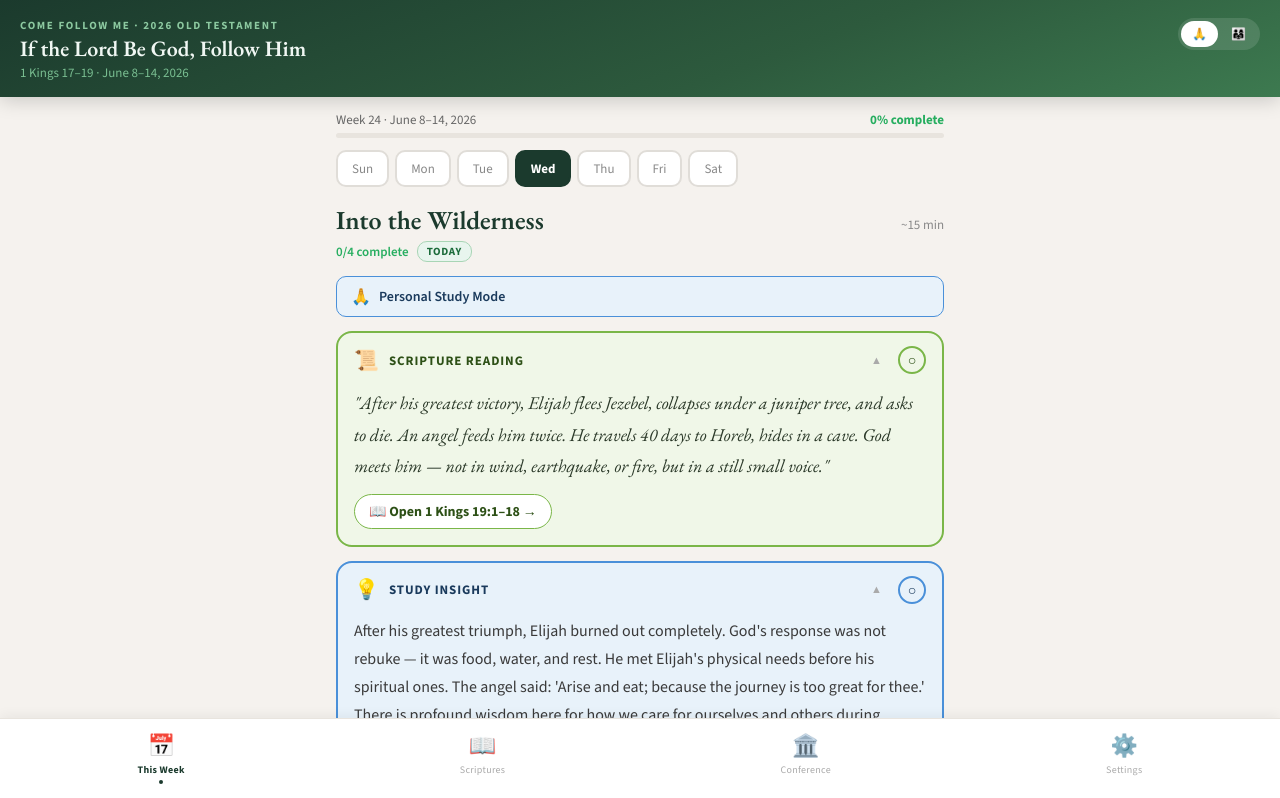
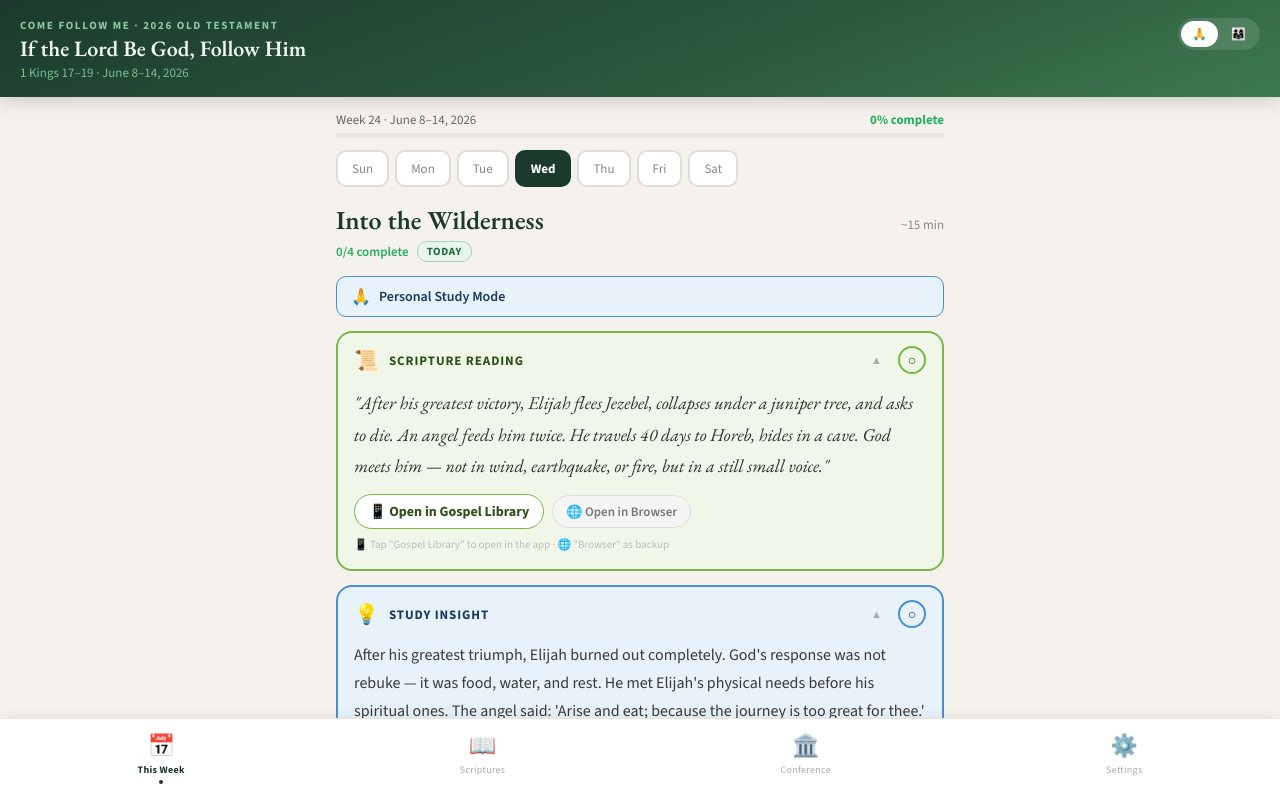
Before and after one commit to mbennett76/come-follow-me-app, a React (Vite) app: page / in a window 1280 px wide. Shown: the top 798 px of the page. Built offline with nearby package versions, Linux system fonts and the light colour scheme.

Commit message:
Gospel Library scripture links

```diff
--- a/src/components/ContentCard.jsx
+++ b/src/components/ContentCard.jsx
@@ -50,13 +50,32 @@ export default function ContentCard({ item, completed, onToggle, studyMode }) {
               fontFamily: "'EB Garamond', serif", fontSize: 18,
               lineHeight: 1.75, color: "#2A3828", fontStyle: "italic", margin: "0 0 12px",
             }}>"{item.text}"</p>
-            <a href={item.url} target="_blank" rel="noreferrer" style={{
-              display: "inline-flex", alignItems: "center", gap: 6,
-              fontSize: 14, fontWeight: 700, color: cfg.color,
-              background: "#fff", border: `1.5px solid ${cfg.border}`,
-              padding: "7px 14px", borderRadius: 20, textDecoration: "none",
+            <div style={{ display: "flex", gap: 8, flexWrap: "wrap", alignItems: "center" }}>
+              {/* Primary: Gospel Library deep link — opens app on phone */}
+              <a href={item.url} style={{
+                display: "inline-flex", alignItems: "center", gap: 6,
+                fontSize: 14, fontWeight: 700, color: cfg.color,
+                background: "#fff", border: `1.5px solid ${cfg.border}`,
+                padding: "7px 14px", borderRadius: 20, textDecoration: "none",
+                fontFamily: "'Source Sans 3', sans-serif",
+              }}>📱 Open in Gospel Library</a>
+              {/* Fallback: web browser */}
+              {item.webUrl && (
+                <a href={item.webUrl} target="_blank" rel="noreferrer" style={{
+                  display: "inline-flex", alignItems: "center", gap: 6,
+                  fontSize: 13, fontWeight: 600, color: "#777",
+                  background: "#F5F5F5", border: "1.5px solid #DDD",
+                  padding: "7px 13px", borderRadius: 20, textDecoration: "none",
+                  fontFamily: "'Source Sans 3', sans-serif",
+                }}>🌐 Open in Browser</a>
+              )}
+            </div>
+            <p style={{
+              fontSize: 11, color: "#BBB", margin: "8px 0 0", lineHeight: 1.5,
               fontFamily: "'Source Sans 3', sans-serif",
-            }}>📖 Open {item.reference} →</a>
+            }}>
+              📱 Tap "Gospel Library" to open in the app · 🌐 "Browser" as backup
+            </p>
           </>)}
 
           {/* Insight / intro / review / nextweek */}
--- a/src/data/weekData.js
+++ b/src/data/weekData.js
@@ -121,7 +121,7 @@ export const WEEKS = [
             type: "scripture", icon: "📜", label: "Opening Verse",
             reference: "1 Kings 18:21",
             text: "How long halt ye between two opinions? if the Lord be God, follow him: but if Baal, then follow him.",
-            url: "https://www.bible.com/bible/1/1KI.18.21.KJV",
+            url: "gospellibrary://content/scriptures/ot/1-kgs/18.21#p21", webUrl: "https://www.churchofjesuschrist.org/study/scriptures/ot/1-kgs/18?lang=eng&id=p21#p21",
           },
           {
             // BibleProject 1-2 Kings — ID verified: bVFW3wbi9pk
@@ -145,7 +145,7 @@ export const WEEKS = [
             type: "scripture", icon: "📜", label: "Scripture Reading",
             reference: "1 Kings 17:1–24",
             text: "Elijah declares a drought, is fed by ravens at Cherith, then journeys to Zarephath. A widow shares her last meal and her barrel of meal and cruse of oil never run dry. Her son dies and Elijah raises him.",
-            url: "https://www.bible.com/bible/1/1KI.17.KJV",
+            url: "gospellibrary://content/scriptures/ot/1-kgs/17", webUrl: "https://www.churchofjesuschrist.org/study/scriptures/ot/1-kgs/17?lang=eng",
           },
           {
             type: "insight", icon: "💡", label: "Study Insight",
@@ -173,7 +173,7 @@ export const WEEKS = [
             type: "scripture", icon: "📜", label: "Scripture Reading",
             reference: "1 Kings 18:1–40",
             text: "Elijah confronts 450 priests of Baal on Mount Carmel. He repairs the broken altar with 12 stones, drenches it with water, prays — and fire falls from heaven. The people cry: 'The Lord, he is the God.'",
-            url: "https://www.bible.com/bible/1/1KI.18.KJV",
+            url: "gospellibrary://content/scriptures/ot/1-kgs/18", webUrl: "https://www.churchofjesuschrist.org/study/scriptures/ot/1-kgs/18?lang=eng",
           },
           {
             type: "insight", icon: "💡", label: "Study Insight",
@@ -203,7 +203,7 @@ export const WEEKS = [
             type: "scripture", icon: "📜", label: "Scripture Reading",
             reference: "1 Kings 19:1–18",
             text: "After his greatest victory, Elijah flees Jezebel, collapses under a juniper tree, and asks to die. An angel feeds him twice. He travels 40 days to Horeb, hides in a cave. God meets him — not in wind, earthquake, or fire, but in a still small voice.",
-            url: "https://www.bible.com/bible/1/1KI.19.KJV",
+            url: "gospellibrary://content/scriptures/ot/1-kgs/19", webUrl: "https://www.churchofjesuschrist.org/study/scriptures/ot/1-kgs/19?lang=eng",
           },
           {
             type: "insight", icon: "💡", label: "Study Insight",
@@ -233,7 +233,7 @@ export const WEEKS = [
             type: "scripture", icon: "📜", label: "Key Verses",
             reference: "1 Kings 19:11–12",
             text: "Behold, the Lord passed by, and a great and strong wind rent the mountains... but the Lord was not in the wind: and after the wind an earthquake; but the Lord was not in the earthquake: and after the earthquake a fire; but the Lord was not in the fire: and after the fire a still small voice.",
-            url: "https://www.bible.com/bible/1/1KI.19.11-12.KJV",
+            url: "gospellibrary://content/scriptures/ot/1-kgs/19.11#p11", webUrl: "https://www.churchofjesuschrist.org/study/scriptures/ot/1-kgs/19?lang=eng&id=p11#p11",
           },
           {
             type: "conference", icon: "🏛️", label: "General Conference",
@@ -264,7 +264,7 @@ export const WEEKS = [
             type: "scripture", icon: "📜", label: "Scripture Reading",
             reference: "1 Kings 19:19–21",
             text: "Elijah finds Elisha plowing with twelve yoke of oxen. He casts his mantle upon him. Elisha immediately sacrifices his oxen, burns his plowing equipment, and follows — leaving no way back.",
-            url: "https://www.bible.com/bible/1/1KI.19.19-21.KJV",
+            url: "gospellibrary://content/scriptures/ot/1-kgs/19.19#p19", webUrl: "https://www.churchofjesuschrist.org/study/scriptures/ot/1-kgs/19?lang=eng&id=p19#p19",
           },
           {
             type: "insight", icon: "💡", label: "Study Insight",
@@ -332,7 +332,7 @@ export const WEEKS = [
             type: "scripture", icon: "📜", label: "Opening Verse",
             reference: "2 Kings 5:8",
             text: "It shall come to pass, when he cometh to thee, that he shall know that there is a prophet in Israel.",
-            url: "https://www.bible.com/bible/1/2KI.5.8.KJV",
+            url: "gospellibrary://content/scriptures/ot/2-kgs/5.8#p8", webUrl: "https://www.churchofjesuschrist.org/study/scriptures/ot/2-kgs/5?lang=eng&id=p8#p8",
           },
           {
             // BibleProject 1-2 Kings same video — covers both books, ID: bVFW3wbi9pk verified
@@ -356,7 +356,7 @@ export const WEEKS = [
             type: "scripture", icon: "📜", label: "Scripture Reading",
             reference: "2 Kings 2:1–15",
             text: "Elijah is taken up in a whirlwind of fire. Elisha watches, picks up the fallen mantle, strikes the Jordan — and it parts. The other prophets say: 'The spirit of Elijah doth rest on Elisha.'",
-            url: "https://www.bible.com/bible/1/2KI.2.KJV",
+            url: "gospellibrary://content/scriptures/ot/2-kgs/2", webUrl: "https://www.churchofjesuschrist.org/study/scriptures/ot/2-kgs/2?lang=eng",
           },
           {
             type: "insight", icon: "💡", label: "Study Insight",
@@ -384,7 +384,7 @@ export const WEEKS = [
             type: "scripture", icon: "📜", label: "Scripture Reading",
             reference: "2 Kings 4:1–7",
             text: "A widow with debts about to lose her sons to slavery has only a pot of oil. Elisha tells her to gather empty vessels — as many as she can. She fills every one. The oil stops only when there are no more vessels to fill.",
-            url: "https://www.bible.com/bible/1/2KI.4.KJV",
+            url: "gospellibrary://content/scriptures/ot/2-kgs/4", webUrl: "https://www.churchofjesuschrist.org/study/scriptures/ot/2-kgs/4?lang=eng",
           },
           {
             type: "insight", icon: "💡", label: "Study Insight",
@@ -414,7 +414,7 @@ export const WEEKS = [
             type: "scripture", icon: "📜", label: "Scripture Reading",
             reference: "2 Kings 5:1–19",
             text: "Naaman, a great Syrian general with leprosy, travels to Elisha expecting drama. Elisha sends a messenger: dip in the Jordan seven times. Naaman almost turns back in pride. His servants persuade him. He dips seven times and is healed — his flesh 'like unto the flesh of a little child.'",
-            url: "https://www.bible.com/bible/1/2KI.5.KJV",
+            url: "gospellibrary://content/scriptures/ot/2-kgs/5", webUrl: "https://www.churchofjesuschrist.org/study/scriptures/ot/2-kgs/5?lang=eng",
           },
           {
             type: "insight", icon: "💡", label: "Study Insight",
@@ -442,7 +442,7 @@ export const WEEKS = [
             type: "scripture", icon: "📜", label: "Key Passage",
             reference: "2 Kings 6:15–17",
             text: "When Elisha's servant saw the enemy army surrounding them, he cried 'Alas, my master! how shall we do?' And Elisha prayed: Lord, open his eyes, that he may see. And the Lord opened the young man's eyes; and behold, the mountain was full of horses and chariots of fire round about Elisha.",
-            url: "https://www.bible.com/bible/1/2KI.6.15-17.KJV",
+            url: "gospellibrary://content/scriptures/ot/2-kgs/6.15#p15", webUrl: "https://www.churchofjesuschrist.org/study/scriptures/ot/2-kgs/6?lang=eng&id=p15#p15",
           },
           {
             type: "insight", icon: "💡", label: "Study Insight",
@@ -477,7 +477,7 @@ export const WEEKS = [
             type: "scripture", icon: "📜", label: "Scripture Reading",
             reference: "2 Kings 4:8–37",
             text: "The Shunammite woman builds a room for Elisha. Her promised son is given and then dies suddenly. She rides to Elisha — and when asked if all is well, says simply: 'It is well.' Elisha raises the boy from the dead.",
-            url: "https://www.bible.com/bible/1/2KI.4.8-37.KJV",
+            url: "gospellibrary://content/scriptures/ot/2-kgs/4.8#p8", webUrl: "https://www.churchofjesuschrist.org/study/scriptures/ot/2-kgs/4?lang=eng&id=p8#p8",
           },
           {
             type: "insight", icon: "💡", label: "Study Insight",
--- a/src/screens/ScripturesScreen.jsx
+++ b/src/screens/ScripturesScreen.jsx
@@ -1,32 +1,101 @@
 export default function ScripturesScreen({ week }) {
   const books = [
-    { ref: "1 Kings 17", url: "https://www.bible.com/bible/1/1KI.17.KJV", desc: "Elijah and the widow, ravens at Cherith" },
-    { ref: "1 Kings 18", url: "https://www.bible.com/bible/1/1KI.18.KJV", desc: "Mount Carmel, fire from heaven" },
-    { ref: "1 Kings 19", url: "https://www.bible.com/bible/1/1KI.19.KJV", desc: "Still small voice, Elisha called" },
-    { ref: "2 Kings 2", url: "https://www.bible.com/bible/1/2KI.2.KJV", desc: "Elijah taken up, Elisha receives mantle" },
-    { ref: "2 Kings 4", url: "https://www.bible.com/bible/1/2KI.4.KJV", desc: "Widow's oil, Shunammite's son raised" },
-    { ref: "2 Kings 5", url: "https://www.bible.com/bible/1/2KI.5.KJV", desc: "Naaman healed of leprosy" },
-    { ref: "2 Kings 6", url: "https://www.bible.com/bible/1/2KI.6.KJV", desc: "Chariots of fire, eyes opened" },
+    {
+      ref: "1 Kings 17", desc: "Elijah and the widow, ravens at Cherith",
+      appUrl: "gospellibrary://content/scriptures/ot/1-kgs/17",
+      webUrl: "https://www.churchofjesuschrist.org/study/scriptures/ot/1-kgs/17?lang=eng",
+    },
+    {
+      ref: "1 Kings 18", desc: "Mount Carmel, fire from heaven",
+      appUrl: "gospellibrary://content/scriptures/ot/1-kgs/18",
+      webUrl: "https://www.churchofjesuschrist.org/study/scriptures/ot/1-kgs/18?lang=eng",
+    },
+    {
+      ref: "1 Kings 19", desc: "Still small voice, Elisha called",
+      appUrl: "gospellibrary://content/scriptures/ot/1-kgs/19",
+      webUrl: "https://www.churchofjesuschrist.org/study/scriptures/ot/1-kgs/19?lang=eng",
+    },
+    {
+      ref: "2 Kings 2", desc: "Elijah taken up, Elisha receives mantle",
+      appUrl: "gospellibrary://content/scriptures/ot/2-kgs/2",
+      webUrl: "https://www.churchofjesuschrist.org/study/scriptures/ot/2-kgs/2?lang=eng",
+    },
+    {
+      ref: "2 Kings 4", desc: "Widow's oil, Shunammite's son raised",
+      appUrl: "gospellibrary://content/scriptures/ot/2-kgs/4",
+      webUrl: "https://www.churchofjesuschrist.org/study/scriptures/ot/2-kgs/4?lang=eng",
+    },
+    {
+      ref: "2 Kings 5", desc: "Naaman healed of leprosy",
+      appUrl: "gospellibrary://content/scriptures/ot/2-kgs/5",
+      webUrl: "https://www.churchofjesuschrist.org/study/scriptures/ot/2-kgs/5?lang=eng",
+    },
+    {
+      ref: "2 Kings 6", desc: "Chariots of fire, eyes opened",
+      appUrl: "gospellibrary://content/scriptures/ot/2-kgs/6",
+      webUrl: "https://www.churchofjesuschrist.org/study/scriptures/ot/2-kgs/6?lang=eng",
+    },
   ];
 
   const keyVerses = [
-    { ref: "1 Kings 18:21", text: "How long halt ye between two opinions? if the Lord be God, follow him.", url: "https://www.bible.com/bible/1/1KI.18.21.KJV" },
-    { ref: "1 Kings 19:12", text: "And after the earthquake a fire; but the Lord was not in the fire: and after the fire a still small voice.", url: "https://www.bible.com/bible/1/1KI.19.12.KJV" },
-    { ref: "2 Kings 2:9", text: "And Elisha said, I pray thee, let a double portion of thy spirit be upon me.", url: "https://www.bible.com/bible/1/2KI.2.9.KJV" },
-    { ref: "2 Kings 5:13", text: "If the prophet had bid thee do some great thing, wouldest thou not have done it?", url: "https://www.bible.com/bible/1/2KI.5.13.KJV" },
-    { ref: "2 Kings 6:16", text: "Fear not: for they that be with us are more than they that be with them.", url: "https://www.bible.com/bible/1/2KI.6.16.KJV" },
+    {
+      ref: "1 Kings 18:21",
+      text: "How long halt ye between two opinions? if the Lord be God, follow him.",
+      appUrl: "gospellibrary://content/scriptures/ot/1-kgs/18.21#p21",
+      webUrl: "https://www.churchofjesuschrist.org/study/scriptures/ot/1-kgs/18?lang=eng&id=p21#p21",
+    },
+    {
+      ref: "1 Kings 19:12",
+      text: "And after the earthquake a fire; but the Lord was not in the fire: and after the fire a still small voice.",
+      appUrl: "gospellibrary://content/scriptures/ot/1-kgs/19.12#p12",
+      webUrl: "https://www.churchofjesuschrist.org/study/scriptures/ot/1-kgs/19?lang=eng&id=p12#p12",
+    },
+    {
+      ref: "2 Kings 2:9",
+      text: "I pray thee, let a double portion of thy spirit be upon me.",
+      appUrl: "gospellibrary://content/scriptures/ot/2-kgs/2.9#p9",
+      webUrl: "https://www.churchofjesuschrist.org/study/scriptures/ot/2-kgs/2?lang=eng&id=p9#p9",
+    },
+    {
+      ref: "2 Kings 5:13",
+      text: "If the prophet had bid thee do some great thing, wouldest thou not have done it?",
+      appUrl: "gospellibrary://content/scriptures/ot/2-kgs/5.13#p13",
+      webUrl: "https://www.churchofjesuschrist.org/study/scriptures/ot/2-kgs/5?lang=eng&id=p13#p13",
+    },
+    {
+      ref: "2 Kings 6:16",
+      text: "Fear not: for they that be with us are more than they that be with them.",
+      appUrl: "gospellibrary://content/scriptures/ot/2-kgs/6.16#p16",
+      webUrl: "https://www.churchofjesuschrist.org/study/scriptures/ot/2-kgs/6?lang=eng&id=p16#p16",
+    },
   ];
 
   return (
     <div style={{ padding: "20px 16px" }}>
       <h2 style={{
-        fontFamily: "'EB Garamond', serif", fontSize: 26, fontWeight: 600,
-        color: "#1B3A2D", marginBottom: 4,
+        fontFamily: "'EB Garamond', serif", fontSize: 26,
+        fontWeight: 600, color: "#1B3A2D", marginBottom: 4,
       }}>Scriptures</h2>
       <p style={{
         fontFamily: "'Source Sans 3', sans-serif", fontSize: 14,
-        color: "#888", marginBottom: 20,
+        color: "#888", marginBottom: 6,
       }}>{week.scriptureRange} · {week.dateRange}</p>
+
+      {/* App tip banner */}
+      <div style={{
+        background: "#E8F5EE", border: "1.5px solid #7AB648",
+        borderRadius: 12, padding: "10px 14px", marginBottom: 20,
+        display: "flex", alignItems: "flex-start", gap: 10,
+      }}>
+        <span style={{ fontSize: 20, flexShrink: 0 }}>📱</span>
+        <p style={{
+          fontFamily: "'Source Sans 3', sans-serif", fontSize: 13,
+          color: "#2D5016", margin: 0, lineHeight: 1.6,
+        }}>
+          <strong>Gospel Library links</strong> open directly in your Gospel Library app.
+          Each chapter also has a <strong>browser backup</strong> if needed.
+        </p>
+      </div>
 
       {/* Chapter list */}
       <div style={{
@@ -34,23 +103,20 @@ export default function ScripturesScreen({ week }) {
         border: "1.5px solid #E0DDD8", marginBottom: 20, overflow: "hidden",
       }}>
         <div style={{
-          padding: "12px 16px", background: "#F0F7E8",
+          padding: "11px 16px", background: "#F0F7E8",
           borderBottom: "1px solid #E0DDD8",
         }}>
           <span style={{
             fontFamily: "'Source Sans 3', sans-serif", fontSize: 12,
-            fontWeight: 700, letterSpacing: "0.1em", textTransform: "uppercase",
-            color: "#2D5016",
+            fontWeight: 700, letterSpacing: "0.1em", textTransform: "uppercase", color: "#2D5016",
           }}>📖 This Week's Chapters</span>
         </div>
         {books.map((b, i) => (
-          <a key={i} href={b.url} target="_blank" rel="noreferrer" style={{
-            display: "flex", alignItems: "center", justifyContent: "space-between",
-            padding: "13px 16px", textDecoration: "none",
+          <div key={i} style={{
+            padding: "13px 16px",
             borderBottom: i < books.length - 1 ? "1px solid #F0EDE8" : "none",
-            background: "#fff",
           }}>
-            <div>
+            <div style={{ marginBottom: 8 }}>
               <div style={{
                 fontFamily: "'Source Sans 3', sans-serif", fontSize: 15,
                 fontWeight: 700, color: "#1B3A2D",
@@ -60,8 +126,23 @@ export default function ScripturesScreen({ week }) {
                 color: "#888", marginTop: 2,
               }}>{b.desc}</div>
             </div>
-            <span style={{ fontSize: 18, color: "#7AB648" }}>→</span>
-          </a>
+            <div style={{ display: "flex", gap: 8 }}>
+              <a href={b.appUrl} style={{
+                display: "inline-flex", alignItems: "center", gap: 5,
+                fontSize: 12, fontWeight: 700, color: "#2D5016",
+                background: "#F0F7E8", border: "1.5px solid #7AB648",
+                padding: "5px 11px", borderRadius: 16, textDecoration: "none",
+                fontFamily: "'Source Sans 3', sans-serif",
+              }}>📱 Gospel Library</a>
+              <a href={b.webUrl} target="_blank" rel="noreferrer" style={{
+                display: "inline-flex", alignItems: "center", gap: 5,
+                fontSize: 12, fontWeight: 600, color: "#777",
+                background: "#F5F5F5", border: "1.5px solid #DDD",
+                padding: "5px 11px", borderRadius: 16, textDecoration: "none",
+                fontFamily: "'Source Sans 3', sans-serif",
+              }}>🌐 Browser</a>
+            </div>
+          </div>
         ))}
       </div>
 
@@ -71,42 +152,49 @@ export default function ScripturesScreen({ week }) {
         border: "1.5px solid #E0DDD8", overflow: "hidden",
       }}>
         <div style={{
-          padding: "12px 16px", background: "#F0F7E8",
+          padding: "11px 16px", background: "#F0F7E8",
           borderBottom: "1px solid #E0DDD8",
         }}>
           <span style={{
             fontFamily: "'Source Sans 3', sans-serif", fontSize: 12,
-            fontWeight: 700, letterSpacing: "0.1em", textTransform: "uppercase",
-            color: "#2D5016",
+            fontWeight: 700, letterSpacing: "0.1em", textTransform: "uppercase", color: "#2D5016",
           }}>📜 Key Verses This Week</span>
         </div>
         {keyVerses.map((v, i) => (
-          <a key={i} href={v.url} target="_blank" rel="noreferrer" style={{
-            display: "block", padding: "14px 16px",
+          <div key={i} style={{
+            padding: "14px 16px",
             borderBottom: i < keyVerses.length - 1 ? "1px solid #F0EDE8" : "none",
-            textDecoration: "none",
           }}>
             <div style={{
-              fontFamily: "'Source Sans 3', sans-serif", fontSize: 12,
-              fontWeight: 700, color: "#7AB648", letterSpacing: "0.06em",
-              textTransform: "uppercase", marginBottom: 5,
+              fontFamily: "'Source Sans 3', sans-serif", fontSize: 11,
+              fontWeight: 700, color: "#7AB648", letterSpacing: "0.08em",
+              textTransform: "uppercase", marginBottom: 6,
             }}>{v.ref}</div>
             <div style={{
               fontFamily: "'EB Garamond', serif", fontSize: 17,
-              color: "#2A3828", fontStyle: "italic", lineHeight: 1.65,
+              color: "#2A3828", fontStyle: "italic",
+              lineHeight: 1.65, marginBottom: 10,
             }}>"{v.text}"</div>
-          </a>
+            <div style={{ display: "flex", gap: 8 }}>
+              <a href={v.appUrl} style={{
+                display: "inline-flex", alignItems: "center", gap: 5,
+                fontSize: 12, fontWeight: 700, color: "#2D5016",
+                background: "#F0F7E8", border: "1.5px solid #7AB648",
+                padding: "5px 11px", borderRadius: 16, textDecoration: "none",
+                fontFamily: "'Source Sans 3', sans-serif",
+              }}>📱 Gospel Library</a>
+              <a href={v.webUrl} target="_blank" rel="noreferrer" style={{
+                display: "inline-flex", alignItems: "center", gap: 5,
+                fontSize: 12, fontWeight: 600, color: "#777",
+                background: "#F5F5F5", border: "1.5px solid #DDD",
+                padding: "5px 11px", borderRadius: 16, textDecoration: "none",
+                fontFamily: "'Source Sans 3', sans-serif",
+              }}>🌐 Browser</a>
+            </div>
+          </div>
         ))}
       </div>
 
-      {/* Bible.com note */}
-      <p style={{
-        fontFamily: "'Source Sans 3', sans-serif", fontSize: 12,
-        color: "#BBB", textAlign: "center", marginTop: 16, lineHeight: 1.6,
-      }}>
-        All scripture links open in Bible.com (YouVersion) for reliable access.
-        You can also read these in the <strong>Gospel Library app</strong>.
-      </p>
       <div style={{ height: 16 }} />
     </div>
   );
```
Also changed, not shown: 4 other files (tests, documents, lock files or other folders).
